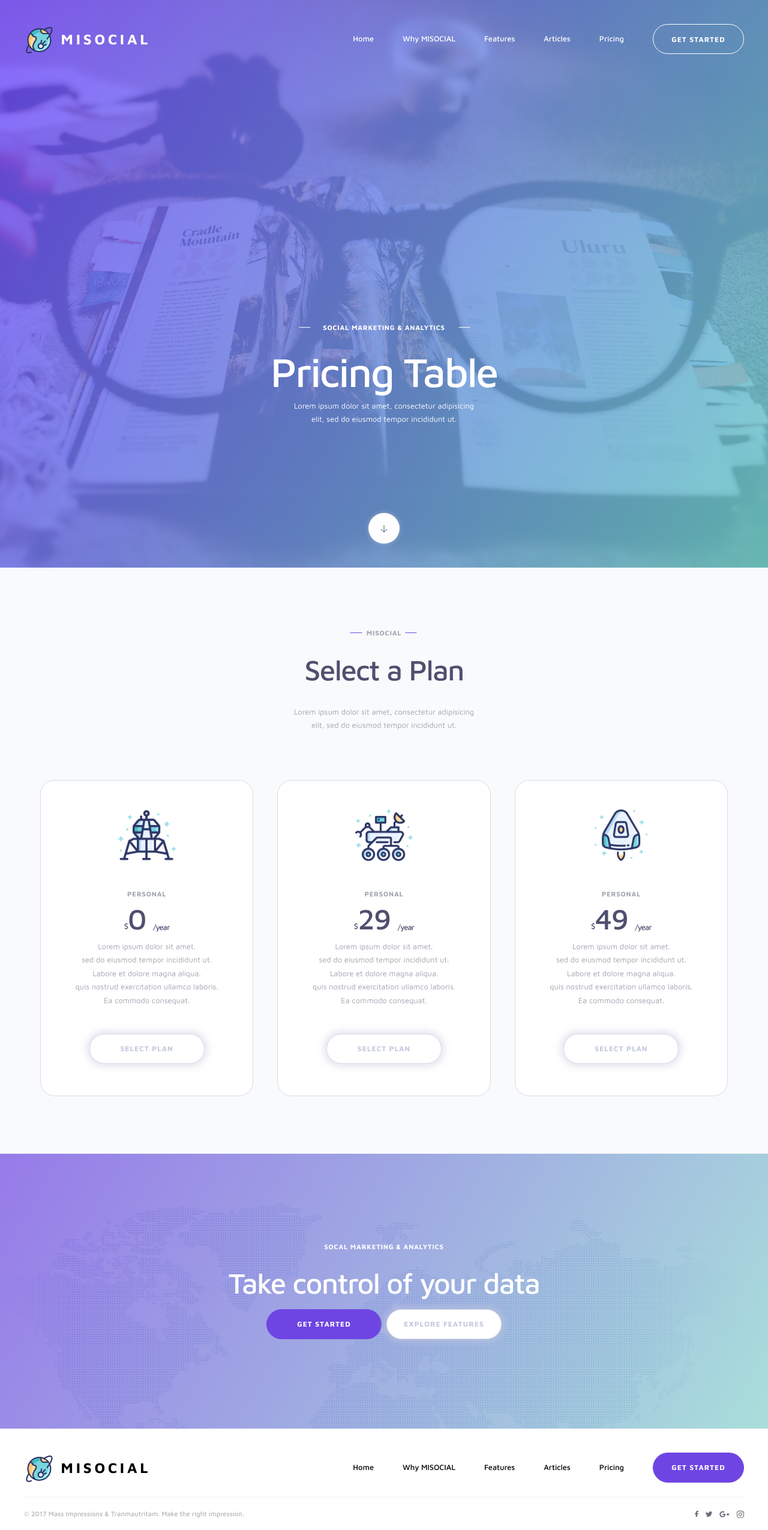
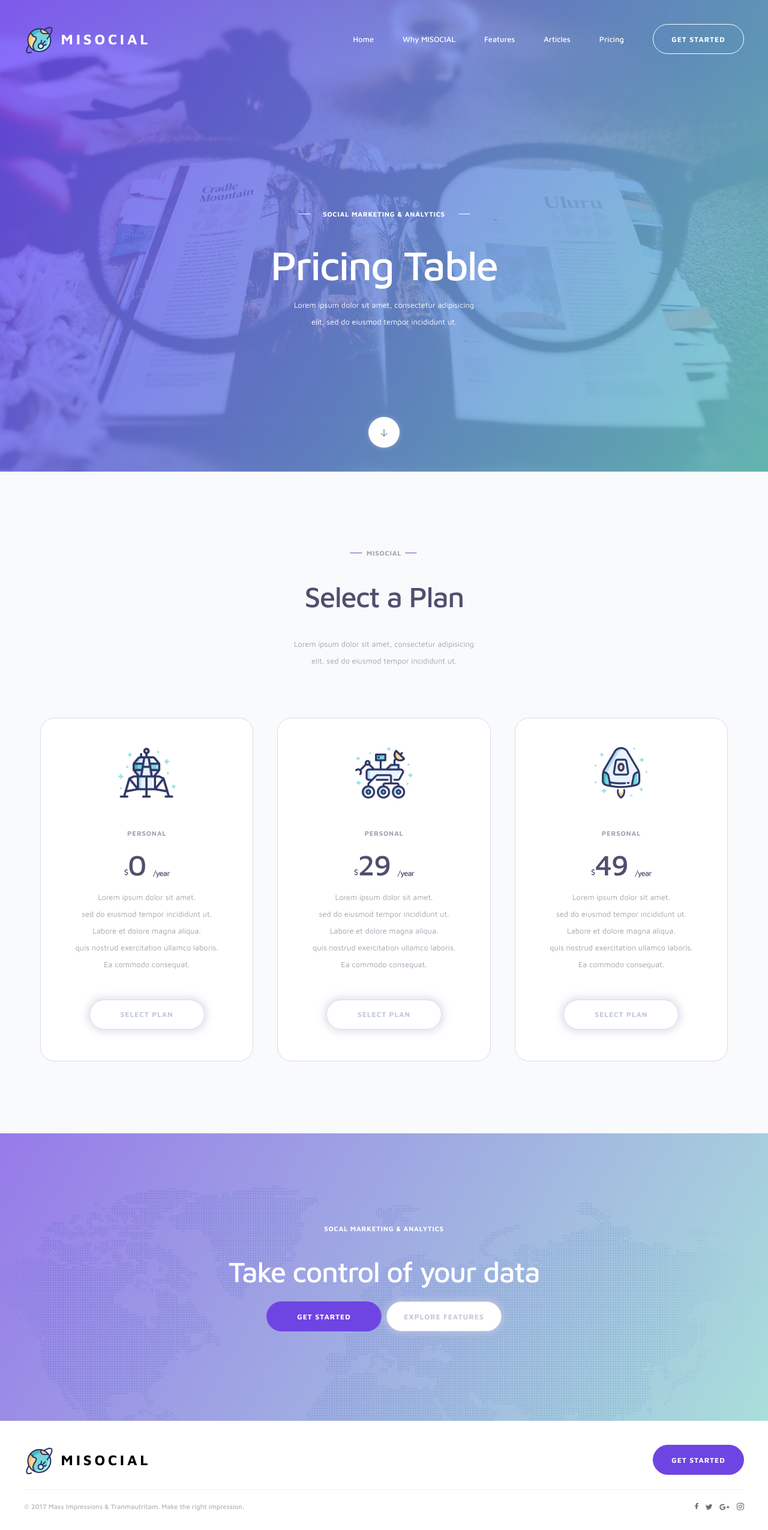
Before and after one commit to Artem123223/misocial, a website: page src/pug/index.pug in a window 1280 px wide. Shown: the whole page at 60% size. Drawn offline with nearby package versions, Linux system fonts and the light colour scheme; files that its build step writes are made by us from their sources; files whose address does not match are found by name.

Commit message:
pucksuss

```diff
--- a/src/pug/components/mixin.pug
+++ b/src/pug/components/mixin.pug
@@ -19,11 +19,12 @@ mixin menu(mainMenu, colorTheme="light")
                 span.bord.b1
                 span.bord.b2
                 span.bord.b3
-            ul.golub.menu(class=colorTheme)
-                for item in mainMenu
-                    li.smalltextlogo
-                        a.kaka(href=item[1]) #{item[0]}
-                p.cancel x
+            ul.golub.pupsyk.menu(class=colorTheme)
+                .kakashka
+                    for item in mainMenu
+                        li.smalltextlogo
+                            a.kaka(href=item[1]) #{item[0]}
+                    p.cancel x
             a.gav.cta-nav(href="") get started
 
 -
--- a/src/pug/index.pug
+++ b/src/pug/index.pug
@@ -8,7 +8,7 @@ html(lang="en")
         link(href="https://fonts.googleapis.com/css2?family=Maven+Pro:wght@400..900&display=swap", rel="stylesheet")
         link(rel="icon" href="img/Symbol.svg" type="image/svg")
         link(rel="stylesheet", href="css/style.css")
-        title Misocial
+        title Misocial site where you can to visit us and tidy in out academy
     body
         include components/mixin
         header
@@ -17,10 +17,10 @@ html(lang="en")
                 p.header-text.one SOCIAL MARKETING & ANALYTICS
                 h1 Pricing Table
                 p.bottom-text Lorem ipsum dolor sit amet, consectetur adipisicing elit, sed do eiusmod tempor incididunt ut.
-                a.knopka(href="#")
+                a.knopka(href="#", id="down")
                     img(src="img/arrows.svg", alt="")
-        main
-            div
+        main.wrapper
+            div(id="#down")
                 p.header-text.two MIsocial
                 h2 Select a Plan
                 p.bottom-text.three Lorem ipsum dolor sit amet, consectetur adipisicing elit, sed do eiusmod tempor incididunt ut.
--- a/src/sass/style.sass
+++ b/src/sass/style.sass
@@ -12,8 +12,6 @@ html
     font-size: 0.8px
   +media(1440)
     font-size: 1px
-  +media(1920)
-    font-size: 1.5px
 
 body
   font-family: 'Maven Pro'
@@ -37,7 +35,7 @@ main > div:first-child,
   align-items: center
 
 header > div:last-child
-  min-height: 100vh
+  min-height: 80vh
   display: flex
   justify-content: flex-end
   align-items: center
@@ -45,10 +43,9 @@ header > div:last-child
 h1
   font-size: 86rem
   letter-spacing: -3rem
-  line-height: 72rem
+  line-height: 72px
   color: #ffffff
   font-weight: 500
-  font-family: "Maven Pro"
   padding-bottom: 22rem
 
 .bottom-text
@@ -56,11 +53,10 @@ h1
   flex-wrap: wrap
   width: 387rem
   font-size: 16rem
-  line-height: 28rem
+  line-height: 28px
   padding-bottom: 180rem
   color: #ffffff
   font-weight: 400
-  font-family: "Maven Pro"
   text-align: center
 
 .zozula
@@ -68,10 +64,9 @@ h1
 
 .pucki
   +media(320)
-    min-height: 70vh
     padding-top: 20rem
   +media(800)
-    min-height: 90vh
+    min-height: 80vh
 
 .navigation,
 .zozula,
@@ -81,6 +76,20 @@ h1
   +media(800)
     gap: 0
 
+.kakashka
+  position: fixed
+  z-index: 2
+  display: flex
+  flex-direction: column
+  gap: 20rem
+  +media(870)
+    position: static
+    flex-direction: row
+    gap: 60rem
+
+.wrapper
+  padding: 120px 15px
+
 .light
   a
     color: white
@@ -89,7 +98,7 @@ h1
     width: 50px
     height: 100%
     cursor: pointer
-    +media(500)
+    +media(870)
       display: none
 
   .bord
@@ -122,14 +131,14 @@ h1
 
   .menu
     position: absolute
-    top: -260%
+    top: -150%
     left: -100%
     width: 30vw
     height: 50vh
     z-index: 2
     background-color: transparent
     transition: all .5s ease
-    +media(500)
+    +media(870)
       position: static
       display: flex
       justify-content: space-between
@@ -142,7 +151,7 @@ h1
     top: -10px
     right: 5px
     cursor: pointer
-    +media(500)
+    +media(870)
       display: none
 
   .cta-nav
@@ -246,7 +255,7 @@ h1
     border: none
     border-top: 2rem solid #fff
 
-  .golub > li:last-child > a:before
+  .golub > li:nth-child(5) > a:before
     content: ""
     position: absolute
     transition: .5s ease
@@ -258,7 +267,7 @@ h1
     border: none
     border-top: 2rem solid #fff
 
-  .golub > li:last-child > a:hover:before
+  .golub > li:nth-child(5) > a:hover:before
     content: ""
     position: absolute
     top: 25rem
@@ -299,13 +308,6 @@ h1
   .golub
     display: none
 
-  .burger
-    width: 50px
-    height: 100%
-    cursor: pointer
-    +media(500)
-      display: none
-
   .bord
     display: block
     margin: 4px
@@ -333,31 +335,6 @@ h1
 
   .ouck
     position: relative
-
-  .menu
-    position: absolute
-    top: -260%
-    left: -100%
-    width: 30vw
-    height: 50vh
-    z-index: 2
-    background-color: transparent
-    transition: all .5s ease
-    +media(500)
-      position: static
-      display: flex
-      justify-content: space-between
-      width: 100%
-      height: 100%
-      background-color: transparent
-
-  .cancel
-    position: absolute
-    top: -10px
-    right: 5px
-    cursor: pointer
-    +media(500)
-      display: none
 
   .cta-nav
     +btn(false, true)
@@ -392,17 +369,16 @@ a
 .header-text
   font-size: 14rem
   letter-spacing: 1rem
-  line-height: 32rem
+  line-height: 32px
   text-transform: uppercase
   font-weight: 700
-  font-family: "Maven Pro"
   position: relative
 
 .one:before
   content: ""
   position: absolute
   display: block
-  top: 22%
+  top: 25%
   left: -15%
   transform: translate(-50%, -50%)
   width: 24rem
@@ -414,7 +390,7 @@ a
   content: ""
   position: absolute
   display: block
-  top: 22%
+  top: 25%
   right: -25%
   transform: translate(-50%, -50%)
   width: 24rem
@@ -426,7 +402,7 @@ a
   content: ""
   position: absolute
   display: block
-  top: 29%
+  top: 30%
   left: -30%
   transform: translate(-50%, -50%)
   width: 24rem
@@ -438,7 +414,7 @@ a
   content: ""
   position: absolute
   display: block
-  top: 29%
+  top: 30%
   right: -60%
   transform: translate(-50%, -50%)
   width: 24rem
@@ -462,10 +438,9 @@ a
 h2
   font-size: 60rem
   letter-spacing: -2rem
-  line-height: 72rem
+  line-height: 72px
   color: #4f4f6f
   font-weight: 500
-  font-family: "Maven Pro"
   padding-bottom: 38rem
 
 .golub
@@ -480,7 +455,6 @@ h2
   font-size: 30rem
   letter-spacing: 6rem
   font-weight: 700
-  +font-family('Maven Pro')
 
 .logo,
 .logo > a
@@ -489,10 +463,9 @@ h2
 
 .smalltextlogo
   font-size: 16rem
-  line-height: 19rem
+  line-height: 19px
   color: #ffffff
   font-weight: 500
-  font-family: "Maven Pro"
 
 .flex-between
   display: flex
@@ -526,6 +499,7 @@ main
   background-color: #ffffff
   border: 1rem solid #d7dbe8
   transition: all 0.5s ease
+  box-sizing: border-box
 
 .maincards > figure:hover
   box-shadow: 0 0 46rem rgba(204,204,223,0.71)
@@ -533,21 +507,19 @@ main
 .description
   list-style: none
   font-size: 16rem
-  line-height: 28rem
+  line-height: 28px
   padding-bottom: 55rem
   color: #9fa4af
   font-weight: 400
-  font-family: "Maven Pro"
   text-align: center
 
 .personal
   font-size: 14rem
   letter-spacing: 1rem
-  line-height: 32rem
+  line-height: 32px
   text-transform: uppercase
   color: #9fa4af
   font-weight: 700
-  font-family: "Maven Pro"
 
 figure:first-child img
   padding-bottom: 53rem
@@ -561,20 +533,18 @@ figure:last-child img
 .price b
   font-size: 60rem
   letter-spacing: -2rem
-  line-height: 72rem
+  line-height: 72px
   color: #4f4f6f
   font-weight: 500
-  font-family: "Maven Pro"
   text-align: center
 
 .price b ~ sub,
 .currency
   font-size: 16rem
   letter-spacing: -1rem
-  line-height: 51rem
+  line-height: 51px
   color: #4f4f6f
   font-weight: 500
-  font-family: "Maven Pro"
   text-align: center
 
 .fourth
@@ -592,11 +562,10 @@ figure:last-child img
 footer h2
   font-size: 60rem
   letter-spacing: -2rem
-  line-height: 72rem
+  line-height: 72px
   padding-bottom: 18rem
   color: #ffffff
   font-weight: 500
-  font-family: "Maven Pro"
   text-align: center
 
 hr
@@ -610,7 +579,6 @@ hr
   font-size: 14rem
   color: #6a6a77
   font-weight: 500
-  font-family: "Maven Pro"
 
 .samiynizsayta
   display: flex
```
Also changed, not shown: docs/css/style.css, docs/img/Assetbetween.svg, docs/img/Assetfirst.svg, docs/img/Assetlast.svg, docs/img/Symbol.svg, docs/img/arrows.svg, docs/index.html.
